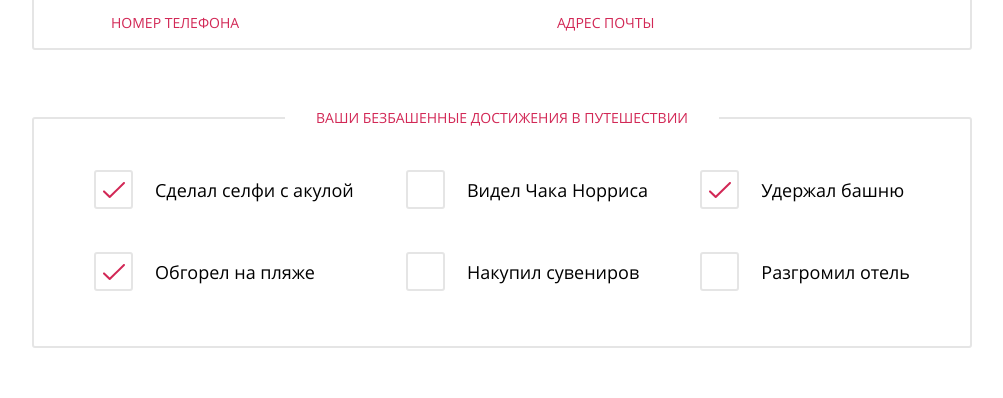
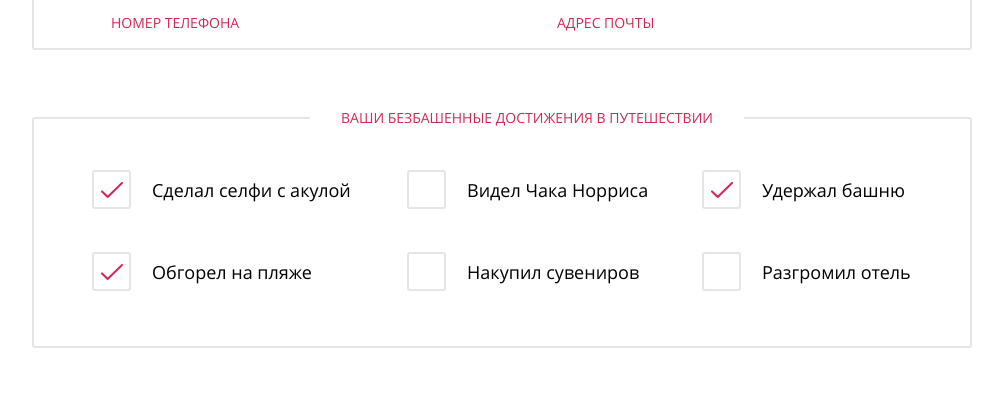
Before and after one commit to ikave/857421-pink-21, a website: page source/form.html in a window 1280 px wide. Shown: the part 1101-1499 px from the top of the page, without its empty margins (138-1141 px from the left). Drawn offline with nearby package versions, Linux system fonts and the light colour scheme; files that its build step writes are made by us from their sources.

Commit message:
Исправляет Д13

```diff
--- a/source/form.html
+++ b/source/form.html
@@ -82,36 +82,32 @@
             <fieldset class="form__fieldset form-achievements">
               <legend class="form__legend form-achievements__title">Ваши безбашенные
                 достижения&nbsp;в&nbsp;путешествии</legend>
-                <label class="form__label form-achievements__item checkbox">
-                  <input class="checkbox__input visually-hidden" name="shark" type="checkbox" checked>
-                  <span class="checkbox__indicator"></span>
-                  Сделал селфи с акулой
-                </label>
-                <label class="form__label form-achievements__item checkbox">
-                  <input class="checkbox__input visually-hidden" name="bitch" type="checkbox" checked>
-                  <span class="checkbox__indicator"></span>
-                  Обгорел на пляже
-                </label>
-                <label class="form__label form-achievements__item checkbox">
-                  <input class="checkbox__input visually-hidden" name="chack" type="checkbox">
-                  <span class="checkbox__indicator"></span>
-                  Видел Чака Норриса
-                </label>
-                <label class="form__label form-achievements__item checkbox">
-                  <input class="checkbox__input visually-hidden" name="souvenir" type="checkbox">
-                  <span class="checkbox__indicator"></span>
-                  Накупил сувениров
-                </label>
-                <label class="form__label form-achievements__item checkbox">
-                  <input class="checkbox__input visually-hidden" name="tower" type="checkbox" checked>
-                  <span class="checkbox__indicator"></span>
-                  Удержал башню
-                </label>
-                <label class="form__label form-achievements__item checkbox">
-                  <input class="checkbox__input visually-hidden" name="hotel" type="checkbox">
-                  <span class="checkbox__indicator"></span>
-                  Разгромил отель
-                </label>
+                <ul class="form-achievements__list">
+                  <li class="form-achievements__item">
+                    <input class="checkbox__input visually-hidden" id="shark" name="shark" type="checkbox" checked>
+                    <label class="form__label checkbox__indicator" for="shark">Сделал селфи с акулой</label>
+                  </li>
+                  <li class="form-achievements__item">
+                    <input class="checkbox__input visually-hidden" id="bitch" name="bitch" type="checkbox" checked>
+                    <label class="form__label checkbox__indicator" for="bitch">Обгорел на пляже</label>
+                  </li>
+                  <li class="form-achievements__item">
+                    <input class="checkbox__input visually-hidden" id="chack" name="chack" type="checkbox">
+                    <label class="form__label checkbox__indicator" for="chack">Видел Чака Норриса</label>
+                  </li>
+                  <li class="form-achievements__item">
+                    <input class="checkbox__input visually-hidden" id="souvenir" name="souvenir" type="checkbox">
+                    <label class="form__label checkbox__indicator" for="souvenir">Накупил сувениров</label>
+                  </li>
+                  <li class="form-achievements__item">
+                    <input class="checkbox__input visually-hidden" id="tower" name="tower" type="checkbox" checked>
+                    <label class="form__label checkbox__indicator" for="tower">Удержал башню</label>
+                  </li>
+                  <li class="form-achievements__item">
+                    <input class="checkbox__input visually-hidden" id="hotel" name="hotel" type="checkbox">
+                    <label class="form__label checkbox__indicator" for="hotel">Разгромил отель</label>
+                  </li>
+                </ul>
             </fieldset>
 
             <fieldset class="form__fieldset form-contacts">
--- a/source/sass/blocks/checkbox.scss
+++ b/source/sass/blocks/checkbox.scss
@@ -1,50 +1,81 @@
 .checkbox__indicator {
-  display: inline-block;
-  width: 39px;
-  height: 39px;
-  margin: 0;
-  margin-right: 22px;
-  background-image: url("../img/icons/checkbox.svg");
-  background-repeat: no-repeat;
+  position: relative;
+  display: block;
+  padding-left: 60px;
+  padding-top: 5px;
+  padding-bottom: 4px;
+  font-size: 18px;
+  line-height: 30px;
   cursor: pointer;
+
+  &::before {
+    content: "";
+    position: absolute;
+    top: 0;
+    left: 0;
+    width: 39px;
+    height: 39px;
+    background-image: url("../../img/icons/checkbox.svg");
+    background-repeat: no-repeat;
+  }
+
+  &::after {
+    content: "";
+    position: absolute;
+    display: none;
+    top: 0;
+    left: 0;
+    width: 39px;
+    height: 39px;
+    background-image: url("../../img/icons/tick.svg");
+    background-repeat: no-repeat;
+    background-position: center;
+  }
 }
 
 .checkbox__input {
   &:hover,
   &:focus {
-    & + .checkbox__indicator {
+    & + .checkbox__indicator::before {
       background-image: url("../img/icons/checkbox-hover.svg");
     }
   }
 
   &:active {
-    & + .checkbox__indicator {
+    & + .checkbox__indicator::before {
       background-image: url("../img/icons/checkbox-focus.svg");
     }
   }
 
   &:checked {
-    & + .checkbox__indicator {
-      background-image:
-        url("../img/icons/tick.svg"),
-        url("../img/icons/checkbox.svg");
-      background-position: center, center;
-      background-size: 22px 16px, 39px 39px;
+    & + .checkbox__indicator::before {
+      background-image: url("../img/icons/checkbox.svg");
+    }
+
+    & + .checkbox__indicator::after {
+      display: block;
+      background-image: url("../img/icons/tick.svg");
     }
 
     &:hover,
     &:focus {
-      & + .checkbox__indicator {
-        background-image:
-          url("../img/icons/tick.svg"),
-          url("../img/icons/checkbox-hover.svg");
+      & + .checkbox__indicator::before {
+        background-image: url("../img/icons/checkbox-hover.svg");
+      }
+
+      & + .checkbox__indicator::after {
+        background-image: url("../img/icons/tick.svg");
       }
     }
 
-    &:active + .checkbox__indicator {
-      background-image:
-        url("../img/icons/tick.svg"),
-        url("../img/icons/checkbox-focus.svg");
+    &:active {
+      & + .checkbox__indicator::before {
+        background-image: url("../img/icons/checkbox-focus.svg");
+      }
+
+      & + .checkbox__indicator::after {
+        background-image: url("../img/icons/tick.svg");
+      }
     }
   }
 }
--- a/source/sass/blocks/form-achievements.scss
+++ b/source/sass/blocks/form-achievements.scss
@@ -13,14 +13,23 @@
   }
 
   @media (min-width: $desktop-width) {
-    display: flex;
-    flex-direction: column;
-    flex-wrap: wrap;
-    align-content: space-between;
     width: 100%;
-    height: 239px;
-    padding-right: 60px;
-    padding-left: 60px;
+    padding-bottom: 12px;
+    padding-right: 8px;
+    padding-left: 58px;
+  }
+}
+
+.form-achievements__list {
+  margin: 0;
+  padding: 0;
+  list-style: none;
+
+  @media (min-width: $desktop-width) {
+    display: grid;
+    grid-template-columns: 280px 260px auto;
+    justify-content: space-between;
+
   }
 }
 
@@ -29,12 +38,18 @@
   align-items: center;
   margin-bottom: 43px;
 
+
   @media (min-width: $tablet-width) {
     padding-left: 58px;
   }
 
   @media (min-width: $desktop-width) {
     padding-left: 0;
+    width: 260px;
+
+    &:nth-child(2n) {
+      order: 2;
+    }
   }
 }
 
--- a/source/sass/blocks/menu.scss
+++ b/source/sass/blocks/menu.scss
@@ -20,7 +20,9 @@
 
   @media (min-width: $desktop-width) {
     display: flex;
+    flex-wrap: wrap;
     align-items: center;
+    max-width: 620px;
     padding-top: 14px;
     background-color: transparent;
   }
--- a/source/sass/blocks/slider.scss
+++ b/source/sass/blocks/slider.scss
@@ -6,8 +6,20 @@
   }
 }
 
-.slider__controls {
+.slider__list {
   position: relative;
+
+  @media (min-width: $tablet-width) {
+    padding-top: 40px;
+  }
+
+  @media (min-width: $desktop-width) {
+    padding-top: 20px;
+
+    & .slider__dots {
+      display: none;
+    }
+  }
 }
 
 .slider__dots {
@@ -20,28 +32,13 @@
 
 .slider__arrows {
   position: absolute;
+  top: 52%;
   display: none;
   width: 100%;
-  margin-top: -159px;
-
 
   @media (min-width: $desktop-width) {
     display: flex;
     justify-content: space-between;
-  }
-}
-
-.slider__list {
-  @media (min-width: $tablet-width) {
-    padding-top: 40px;
-  }
-
-  @media (min-width: $desktop-width) {
-    padding-top: 20px;
-
-    & .slider__dots {
-      display: none;
-    }
   }
 }
 
--- a/source/sass/scaffolding.scss
+++ b/source/sass/scaffolding.scss
@@ -29,7 +29,7 @@
   position: absolute;
   width: 1px;
   height: 1px;
-  margin: -1;
+  margin: -1px;
   padding: 0;
   border: 0;
   overflow: hidden;
```
Also changed, not shown: gulpfile.js (+5 -22 lines), 1 other file.
